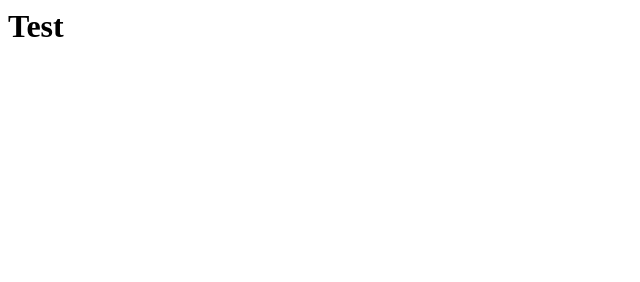
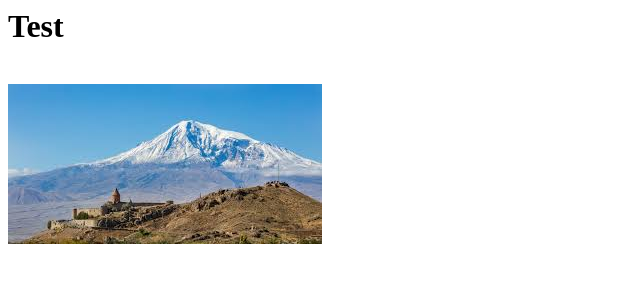
Before and after one commit to Mahmoud-Salem-Gibily/Public, a plain HTML site: page index.html in a window 1280 px wide. Shown: the whole page, without its empty margins (0-640 px from the left). Drawn offline with Linux system fonts and the light colour scheme.

Commit message:
Update index.html

```diff
--- a/index.html
+++ b/index.html
@@ -7,6 +7,6 @@ Test
 </h1>
 
   <br>
-  <img src=""download.jpg"/>
+  <img src="download.jpg"/>
 </body>
 </html>
```
